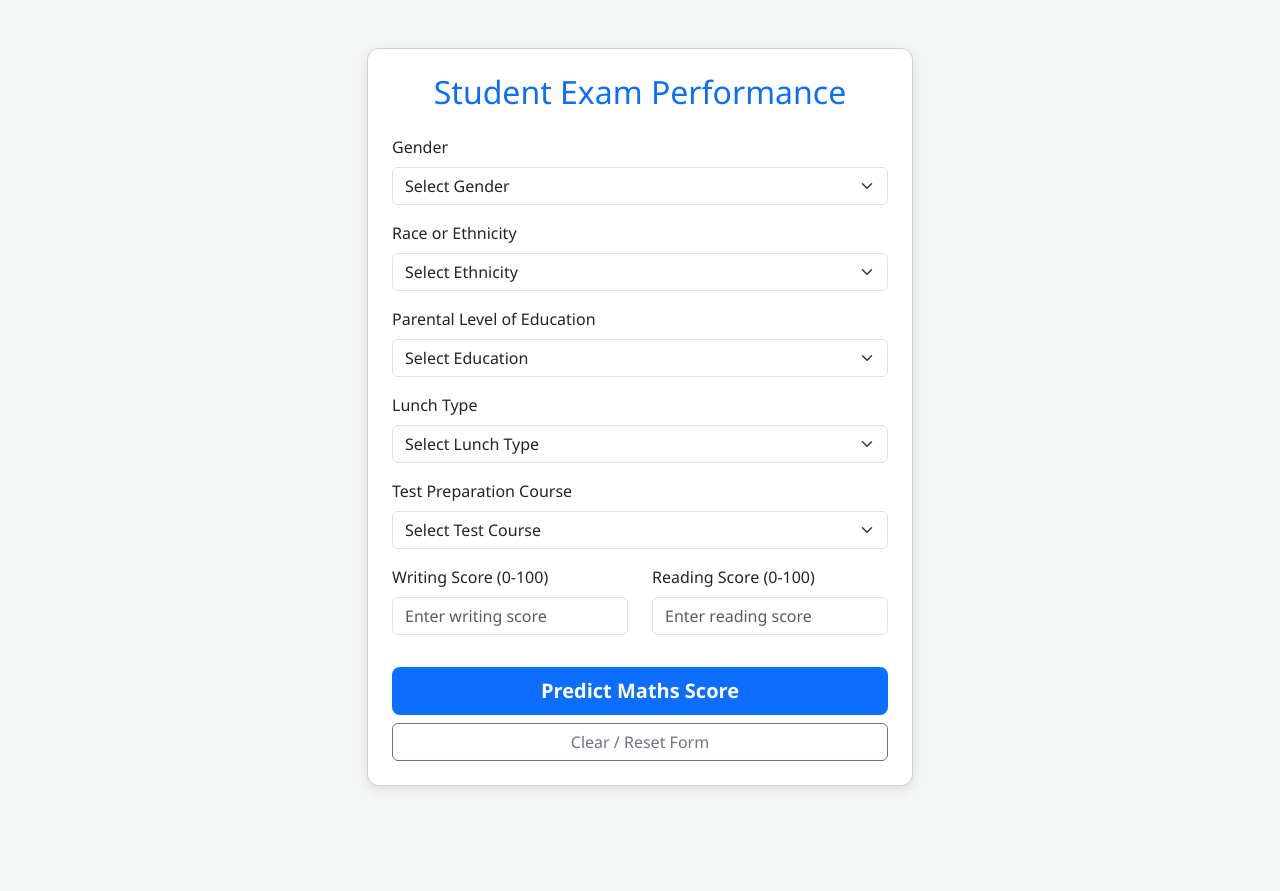
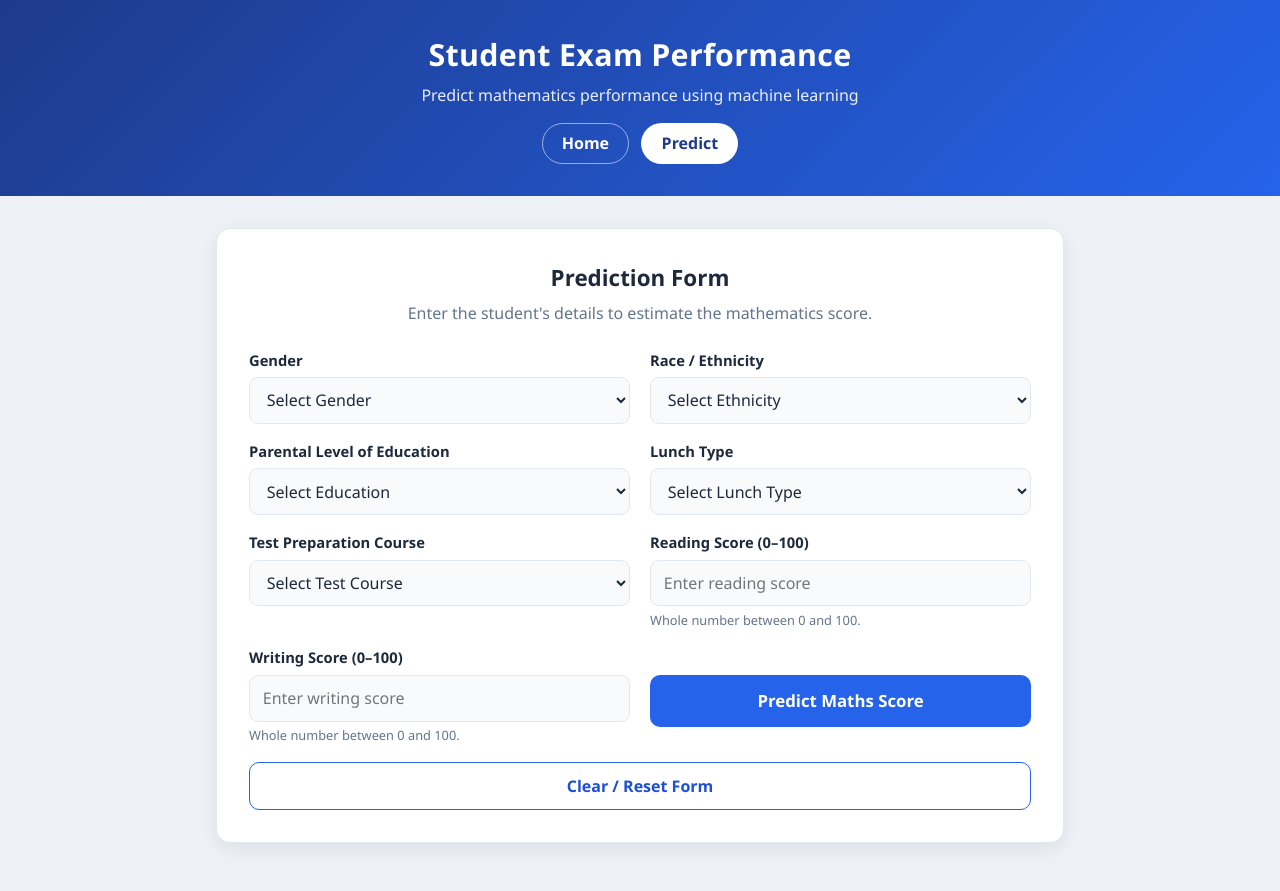
Before and after one commit to bharat-02/render-1-app, a Flask app: page /predictdata in a window 1280 px wide. Before the commit the page ends 790 px from the top, so only its background shows below. Run offline with Flask 3, Linux system fonts and the light colour scheme.

Commit message:
Refresh prediction UI and expand README with measured results

```diff
--- a/templates/home.html
+++ b/templates/home.html
@@ -7,349 +7,129 @@
 
     <title>Student Exam Performance Indicator</title>
 
-    <link
-        href="https://cdn.jsdelivr.net/npm/bootstrap@5.3.0/dist/css/bootstrap.min.css"
-        rel="stylesheet">
-
-    <style>
-        body {
-            background-color: #f4f7f6;
-            font-family: 'Segoe UI', Tahoma, Geneva, Verdana, sans-serif;
-        }
-
-        .card {
-            border-radius: 12px;
-            box-shadow: 0 4px 12px rgba(0, 0, 0, 0.1);
-        }
-
-        .btn-custom {
-            background-color: #0d6efd;
-            color: white;
-            font-weight: 600;
-        }
-
-        .btn-custom:hover {
-            background-color: #0b5ed7;
-            color: white;
-        }
-
-        .result-box {
-            margin-top: 25px;
-            padding: 20px;
-            background-color: #d1e7dd;
-            border: 1px solid #a3cfbb;
-            border-radius: 10px;
-            text-align: center;
-        }
-
-        .result-box h4 {
-            color: #063b2d;
-            margin-bottom: 8px;
-        }
-
-        .result-value {
-            font-size: 40px;
-            font-weight: 700;
-            color: #063b2d;
-        }
-    </style>
-
+    <link rel="stylesheet" href="{{ url_for('static', filename='css/style.css') }}">
 </head>
 
 <body>
 
-    <div class="container py-5">
+    <header class="site-header">
+        <h1>Student Exam Performance</h1>
+        <p class="subtitle">Predict mathematics performance using machine learning</p>
+        <nav class="site-nav" aria-label="Main navigation">
+            <a href="{{ url_for('index') }}">Home</a>
+            <a href="{{ url_for('predict_datapoint') }}" class="active">Predict</a>
+        </nav>
+    </header>
 
-        <div class="row justify-content-center">
+    <main class="page">
 
-            <div class="col-lg-6 col-md-8">
+        <section class="card" aria-labelledby="form-heading">
 
-                <div class="card p-4 bg-white">
-
-                    <h2 class="text-center mb-4 text-primary">
-                        Student Exam Performance
-                    </h2>
-
+            <h2 id="form-heading">Prediction Form</h2>
+            <p class="lede">Enter the student's details to estimate the mathematics score.</p>
 
             <!-- Prediction Form -->
-
             <form action="{{ url_for('predict_datapoint') }}" method="POST">
 
-                        <!-- Gender -->
+                <div class="form-grid">
 
-                        <div class="mb-3">
-
-                            <label class="form-label">
-                                Gender
-                            </label>
-
-                            <select
-                                class="form-select"
-                                name="gender"
-                                required>
-
-                                <option value="" disabled selected>
-                                    Select Gender
-                                </option>
-
-                                <option value="male">
-                                    Male
-                                </option>
-
-                                <option value="female">
-                                    Female
-                                </option>
-
+                    <!-- Row 1 -->
+                    <div class="field">
+                        <label for="gender">Gender</label>
+                        <select id="gender" name="gender" required>
+                            <option value="" disabled selected>Select Gender</option>
+                            <option value="male">Male</option>
+                            <option value="female">Female</option>
                         </select>
-
                     </div>
 
-
-                        <!-- Ethnicity -->
-
-                        <div class="mb-3">
-
-                            <label class="form-label">
-                                Race or Ethnicity
-                            </label>
-
-                            <select
-                                class="form-select"
-                                name="ethnicity"
-                                required>
-
-                                <option value="" disabled selected>
-                                    Select Ethnicity
-                                </option>
-
+                    <div class="field">
+                        <label for="ethnicity">Race / Ethnicity</label>
+                        <select id="ethnicity" name="ethnicity" required>
+                            <option value="" disabled selected>Select Ethnicity</option>
                             <option value="group A">Group A</option>
                             <option value="group B">Group B</option>
                             <option value="group C">Group C</option>
                             <option value="group D">Group D</option>
                             <option value="group E">Group E</option>
-
                         </select>
-
                     </div>
 
-
-                        <!-- Parental Education -->
-
-                        <div class="mb-3">
-
-                            <label class="form-label">
-                                Parental Level of Education
-                            </label>
-
-                            <select
-                                class="form-select"
-                                name="parental_level_of_education"
-                                required>
-
-                                <option value="" disabled selected>
-                                    Select Education
-                                </option>
-
-                                <option value="some high school">
-                                    Some High School
-                                </option>
-
-                                <option value="high school">
-                                    High School
-                                </option>
-
-                                <option value="some college">
-                                    Some College
-                                </option>
-
-                                <option value="associate's degree">
-                                    Associate's Degree
-                                </option>
-
-                                <option value="bachelor's degree">
-                                    Bachelor's Degree
-                                </option>
-
-                                <option value="master's degree">
-                                    Master's Degree
-                                </option>
-
+                    <!-- Row 2 -->
+                    <div class="field">
+                        <label for="parental_level_of_education">Parental Level of Education</label>
+                        <select id="parental_level_of_education" name="parental_level_of_education" required>
+                            <option value="" disabled selected>Select Education</option>
+                            <option value="some high school">Some High School</option>
+                            <option value="high school">High School</option>
+                            <option value="some college">Some College</option>
+                            <option value="associate's degree">Associate's Degree</option>
+                            <option value="bachelor's degree">Bachelor's Degree</option>
+                            <option value="master's degree">Master's Degree</option>
                         </select>
-
                     </div>
 
-
-                        <!-- Lunch -->
-
-                        <div class="mb-3">
-
-                            <label class="form-label">
-                                Lunch Type
-                            </label>
-
-                            <select
-                                class="form-select"
-                                name="lunch"
-                                required>
-
-                                <option value="" disabled selected>
-                                    Select Lunch Type
-                                </option>
-
-                                <option value="standard">
-                                    Standard
-                                </option>
-
-                                <option value="free/reduced">
-                                    Free / Reduced
-                                </option>
-
+                    <div class="field">
+                        <label for="lunch">Lunch Type</label>
+                        <select id="lunch" name="lunch" required>
+                            <option value="" disabled selected>Select Lunch Type</option>
+                            <option value="standard">Standard</option>
+                            <option value="free/reduced">Free / Reduced</option>
                         </select>
-
                     </div>
 
-
-                        <!-- Test Preparation -->
-
-                        <div class="mb-3">
-
-                            <label class="form-label">
-                                Test Preparation Course
-                            </label>
-
-                            <select
-                                class="form-select"
-                                name="test_preparation_course"
-                                required>
-
-                                <option value="" disabled selected>
-                                    Select Test Course
-                                </option>
-
-                                <option value="none">
-                                    None
-                                </option>
-
-                                <option value="completed">
-                                    Completed
-                                </option>
-
+                    <!-- Row 3 -->
+                    <div class="field">
+                        <label for="test_preparation_course">Test Preparation Course</label>
+                        <select id="test_preparation_course" name="test_preparation_course" required>
+                            <option value="" disabled selected>Select Test Course</option>
+                            <option value="none">None</option>
+                            <option value="completed">Completed</option>
                         </select>
-
                     </div>
 
-
-                        <!-- Reading & Writing -->
-
-                        <div class="row">
-
-                            <div class="col-md-6 mb-3">
-
-                                <label class="form-label">
-                                    Writing Score (0-100)
-                                </label>
-
-                                <input
-                                    type="number"
-                                    step="any"
-                                    min="0"
-                                    max="100"
-                                    class="form-control"
-                                    name="writing_score"
-                                    placeholder="Enter writing score"
-                                    required>
-
+                    <div class="field">
+                        <label for="reading_score">Reading Score (0&ndash;100)</label>
+                        <input type="number" id="reading_score" name="reading_score"
+                               min="0" max="100" step="1" placeholder="Enter reading score" required>
+                        <span class="hint">Whole number between 0 and 100.</span>
                     </div>
 
-
-                            <div class="col-md-6 mb-3">
-
-                                <label class="form-label">
-                                    Reading Score (0-100)
-                                </label>
-
-                                <input
-                                    type="number"
-                                    step="any"
-                                    min="0"
-                                    max="100"
-                                    class="form-control"
-                                    name="reading_score"
-                                    placeholder="Enter reading score"
-                                    required>
-
+                    <!-- Row 4 -->
+                    <div class="field">
+                        <label for="writing_score">Writing Score (0&ndash;100)</label>
+                        <input type="number" id="writing_score" name="writing_score"
+                               min="0" max="100" step="1" placeholder="Enter writing score" required>
+                        <span class="hint">Whole number between 0 and 100.</span>
                     </div>
 
+                    <div class="field">
+                        <label aria-hidden="true">&nbsp;</label>
+                        <button type="submit" class="btn-primary">Predict Maths Score</button>
                     </div>
 
-
-                        <!-- Buttons -->
-
-                        <div class="d-grid gap-2 mt-3">
-
-                            <button
-                                type="submit"
-                                class="btn btn-custom btn-lg">
-
-                                Predict Maths Score
-
-                            </button>
-
-
-                            <a
-                                href="{{ url_for('predict_datapoint') }}"
-                                class="btn btn-outline-secondary">
-
-                                Clear / Reset Form
-
-                            </a>
+                    <!-- Actions -->
+                    <div class="field-full">
+                        <a href="{{ url_for('predict_datapoint') }}" class="btn-ghost">Clear / Reset Form</a>
+                    </div>
 
                 </div>
 
             </form>
 
-
             <!-- Prediction Result -->
-
-                    {% if result is defined %}
-
-                    <div class="result-box">
-
-                        <h4>
-                            Predicted Maths Score
-                        </h4>
-
-                        <div class="result-value">
-                            {{ result }}
+            {% if result %}
+            <div class="result-card" role="status" aria-live="polite">
+                <h3>Predicted Maths Score</h3>
+                <div class="result-score">{{ result }}</div>
+                <div class="result-scale">Out of 100</div>
+                <div class="score-bar" aria-hidden="true"><span style="width: {{ result }}%"></span></div>
             </div>
-
-                    </div>
-
             {% endif %}
 
+        </section>
 
-                </div>
-
-            </div>
-
-        </div>
-
-    </div>
-
-
-    <script>
-
-        if (window.history.replaceState) {
-
-            window.history.replaceState(
-                null,
-                null,
-                window.location.href
-            );
-
-        }
-
-    </script>
+    </main>
 
 </body>
 
```
Also changed, not shown: README.md. Lines whose indentation alone changed are shown as unchanged.
